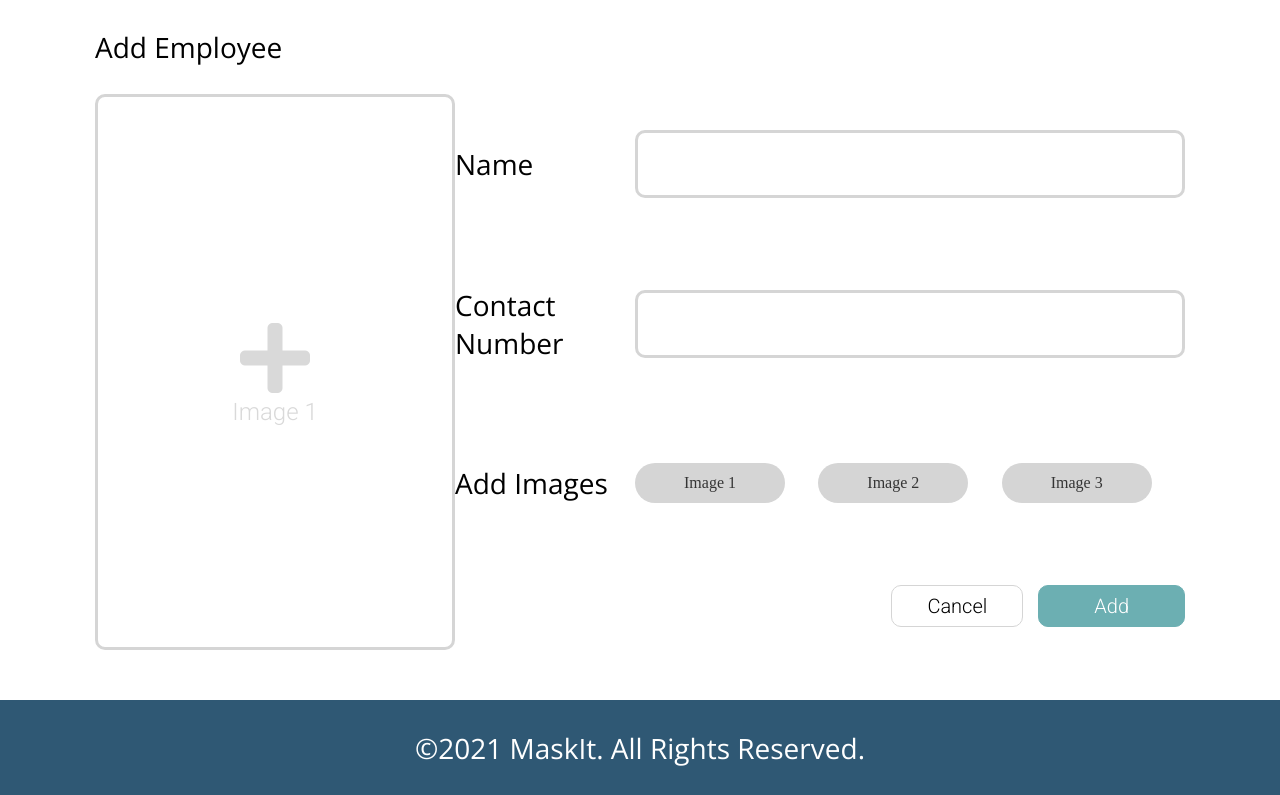
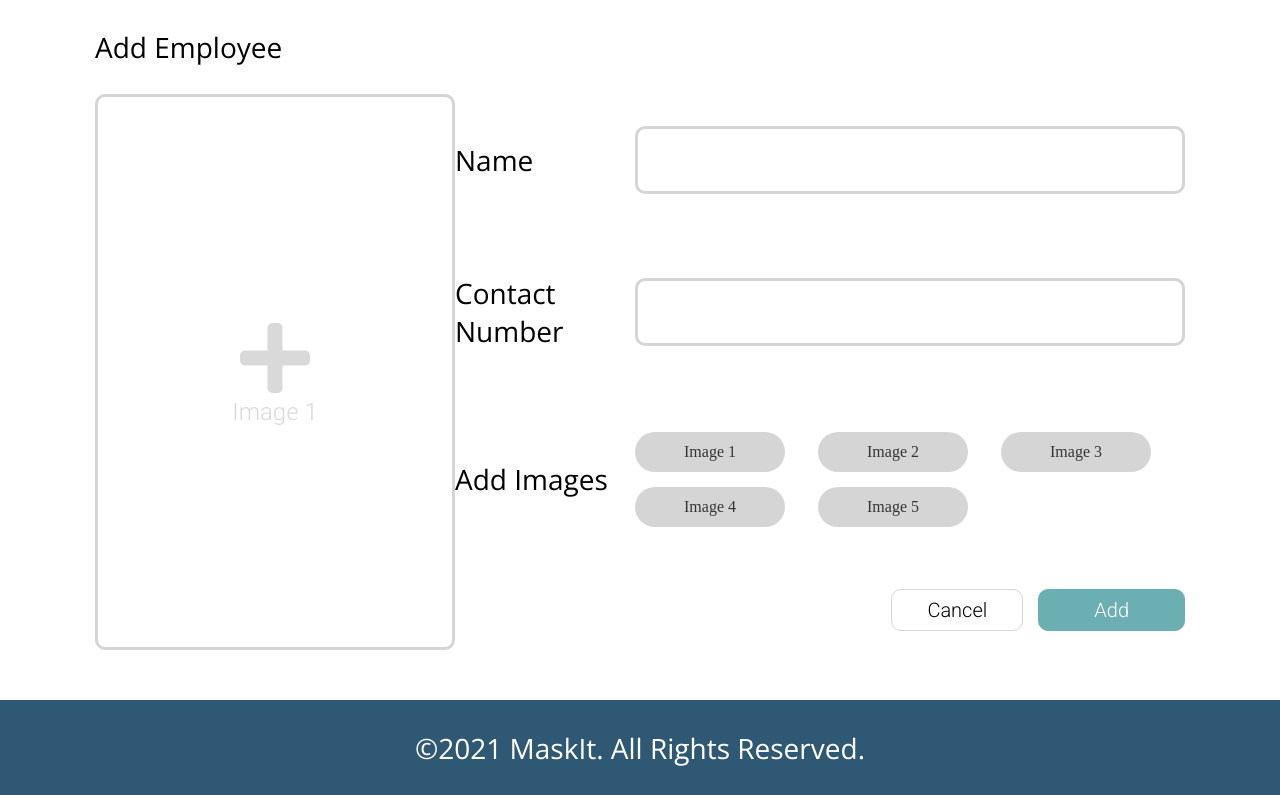
Before and after one commit to preet2806/MaskIt, a Django app: page /add in a window 1280 px wide. Shown: the part 95-890 px from the top of the page. Run offline with Django 3.2, Linux system fonts and the light colour scheme; a user stored in the database is signed in; some libraries are stand-ins or nearby versions.

Commit message:
images addition

```diff
--- a/maskitapp/static/maskitapp/css/add.css
+++ b/maskitapp/static/maskitapp/css/add.css
@@ -112,8 +112,11 @@ form{
 }
 #images{
     padding: 15px 0px;
-    display: flex;
-    flex-direction: row;
+    display: grid;
+    width: 550px;
+    grid-template-columns: repeat(3, 183px);
+    grid-template-rows: repeat(2, auto);
+    row-gap: 15px;
 }
 .file-input{
     width: 200px;
--- a/maskitapp/templates/maskitapp/add.html
+++ b/maskitapp/templates/maskitapp/add.html
@@ -50,6 +50,14 @@
                             <input type="file" name="image3" class="file">
                             <label for="file">Image 3</label>
                         </div>
+                        <div class="file-input">
+                            <input type="file" name="image4" class="file">
+                            <label for="file">Image 4</label>
+                        </div>
+                        <div class="file-input">
+                            <input type="file" name="image5" class="file">
+                            <label for="file">Image 5</label>
+                        </div>
                 </div>
                 <div id="buttons">
                     <a class="cancel" href="manage">Cancel</a>
--- a/maskitapp/templates/maskitapp/livefeed.html
+++ b/maskitapp/templates/maskitapp/livefeed.html
@@ -41,7 +41,7 @@
         {% for violator in violatorlist %}
         <div class="employee">
             <div class="circle">
-                <img src="{{ MEDIA_URL }}{{ violator.employee.image1 }}">
+                <img src="{{ violator.employee.image1.url }}">
             </div>
             <p>{{violator.employee.name}}</p>
         </div>
```
Also changed, not shown: maskitapp/templates/maskitapp/edit.html (+8 -0 lines), maskitapp/views.py (+16 -16 lines), db.sqlite3, 3 other files.
